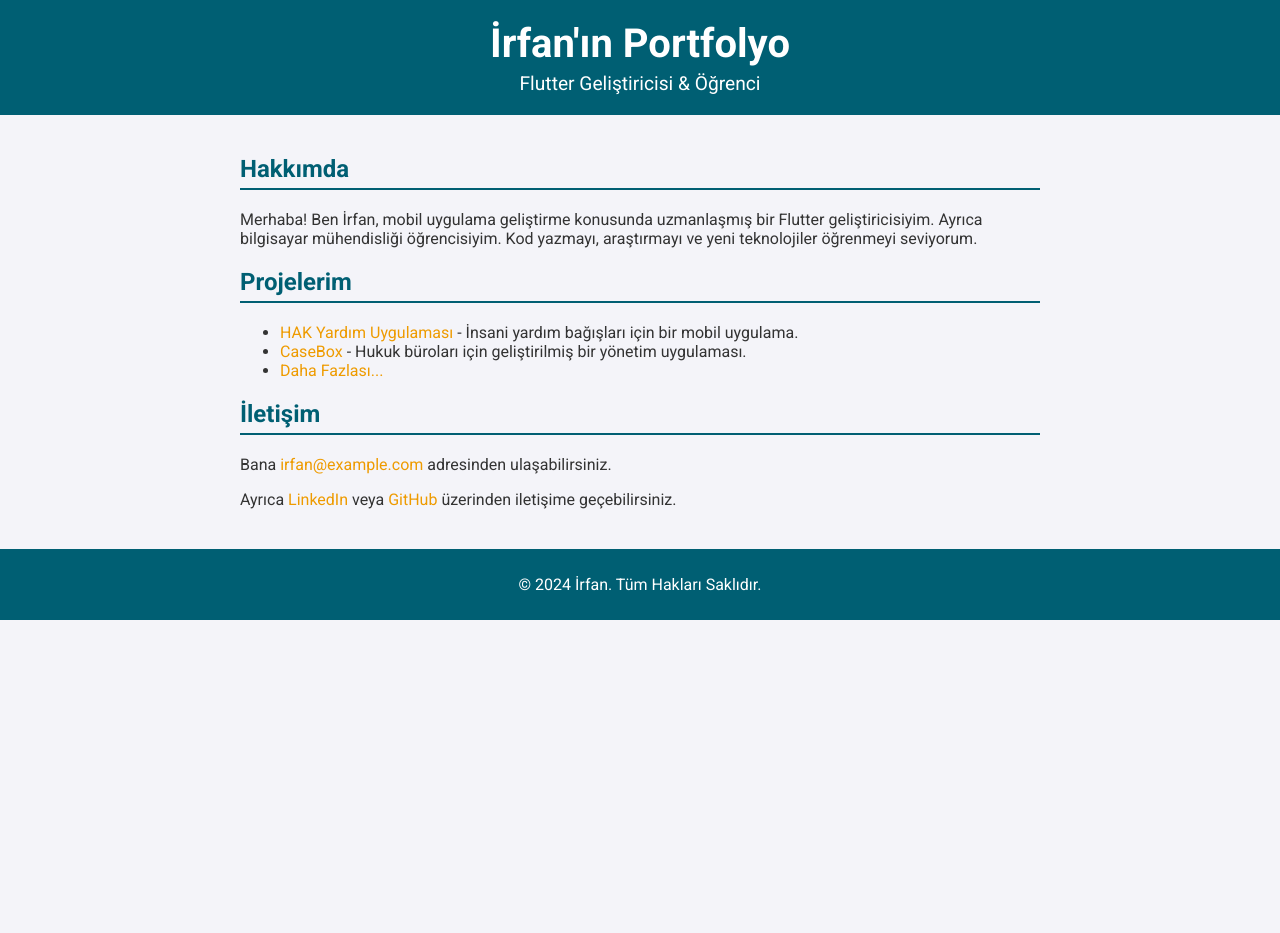
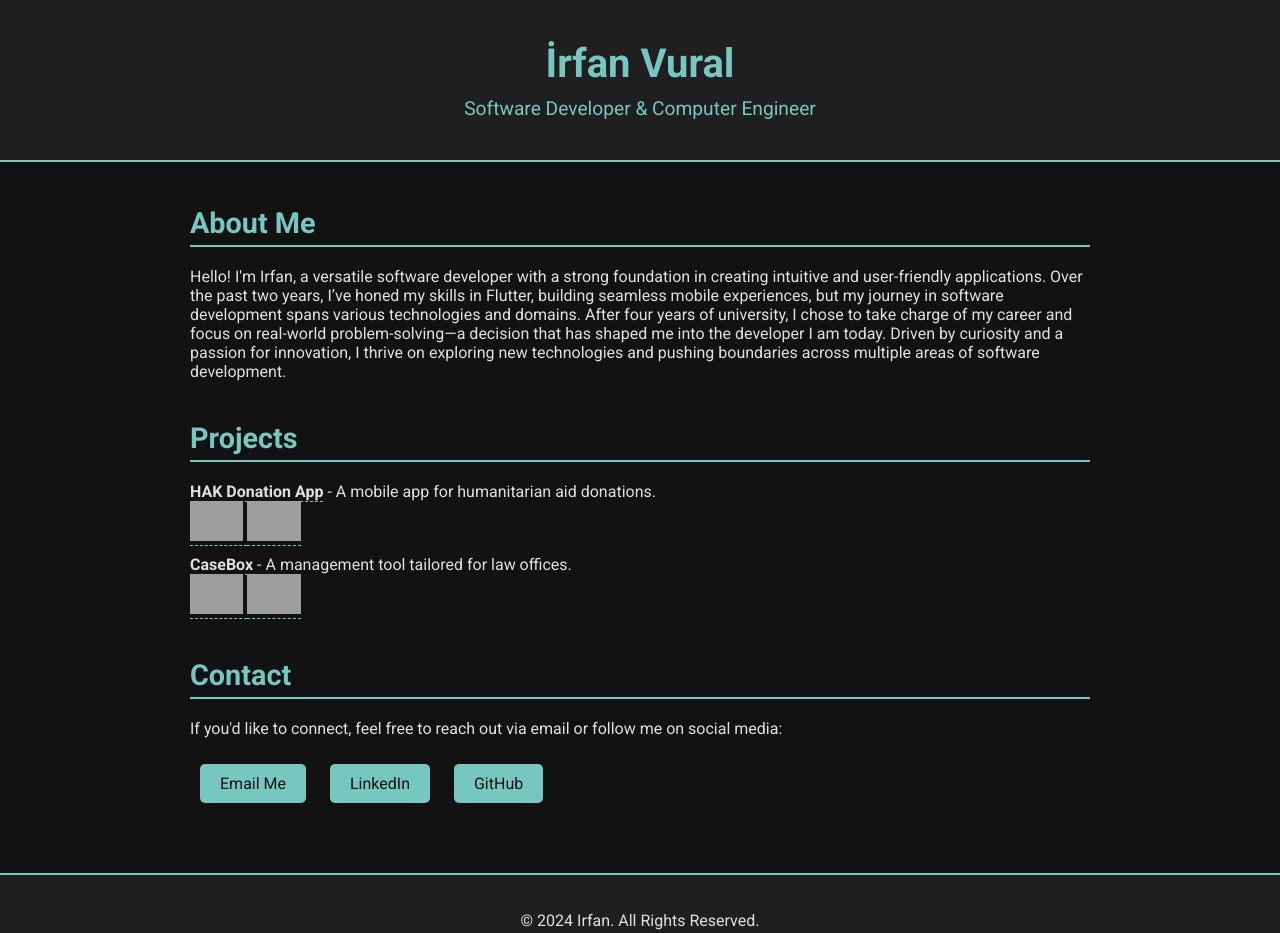
Before and after one commit to irfan-vural/irfan-vural.github.io, a plain HTML site: page index.html in a window 1280 px wide. Before the commit the page ends 800 px from the top, so only its background shows below. Drawn offline with Linux system fonts and the light colour scheme; grey boxes are pictures that could not be loaded.

Commit message:
adding css

```diff
--- a/index.html
+++ b/index.html
@@ -1,86 +1,61 @@
 <!DOCTYPE html>
-<html lang="tr">
+<html lang="en">
 <head>
     <meta charset="UTF-8">
     <meta name="viewport" content="width=device-width, initial-scale=1.0">
-    <title>İrfan'ın Portfolyo</title>
+    <title>İrfan Vural</title>
     <link href="https://fonts.googleapis.com/css2?family=Roboto:wght@400;700&display=swap" rel="stylesheet">
-    <style>
-        body {
-            font-family: 'Roboto', sans-serif;
-            margin: 0;
-            padding: 0;
-            background-color: #f4f4f9;
-            color: #333;
-        }
-        header {
-            background-color: #005f73;
-            color: #fff;
-            padding: 20px;
-            text-align: center;
-        }
-        header h1 {
-            margin: 0;
-            font-size: 2.5em;
-        }
-        header p {
-            margin: 5px 0 0;
-            font-size: 1.2em;
-        }
-        main {
-            padding: 20px;
-            max-width: 800px;
-            margin: 0 auto;
-        }
-        section {
-            margin-bottom: 20px;
-        }
-        section h2 {
-            color: #005f73;
-            border-bottom: 2px solid #005f73;
-            padding-bottom: 5px;
-        }
-        footer {
-            text-align: center;
-            background-color: #005f73;
-            color: #fff;
-            padding: 10px;
-        }
-        a {
-            color: #ee9b00;
-            text-decoration: none;
-        }
-        a:hover {
-            text-decoration: underline;
-        }
-    </style>
+    <link rel="stylesheet" href="styles.css">
 </head>
 <body>
     <header>
-        <h1>İrfan'ın Portfolyo</h1>
-        <p>Flutter Geliştiricisi & Öğrenci</p>
+        <h1>İrfan Vural</h1>
+        <p>Software Developer & Computer Engineer</p>
     </header>
     <main>
         <section>
-            <h2>Hakkımda</h2>
-            <p>Merhaba! Ben İrfan, mobil uygulama geliştirme konusunda uzmanlaşmış bir Flutter geliştiricisiyim. Ayrıca bilgisayar mühendisliği öğrencisiyim. Kod yazmayı, araştırmayı ve yeni teknolojiler öğrenmeyi seviyorum.</p>
+            <h2>About Me</h2>
+            <p>Hello! I'm Irfan, a versatile software developer with a strong foundation in creating intuitive and user-friendly applications. Over the past two years, I’ve honed my skills in Flutter, building seamless mobile experiences, but my journey in software development spans various technologies and domains. After four years of university, I chose to take charge of my career and focus on real-world problem-solving—a decision that has shaped me into the developer I am today. Driven by curiosity and a passion for innovation, I thrive on exploring new technologies and pushing boundaries across multiple areas of software development.</p>
         </section>
         <section>
-            <h2>Projelerim</h2>
+            <h2>Projects</h2>
             <ul>
-                <li><a href="#">HAK Yardım Uygulaması</a> - İnsani yardım bağışları için bir mobil uygulama.</li>
-                <li><a href="#">CaseBox</a> - Hukuk büroları için geliştirilmiş bir yönetim uygulaması.</li>
-                <li><a href="#">Daha Fazlası...</a></li>
+                <li>
+                    <a href="#">HAK Donation App</a> - A mobile app for humanitarian aid donations.
+                    <br>
+                    <a href="https://apps.apple.com/tr/app/hak-i-nsani-yard%C4%B1m/id1579838385?l=tr" target="_blank">
+                        <img src="https://developer.apple.com/assets/elements/badges/download-on-the-app-store.svg" alt="App Store" style="height: 40px;">
+                    </a>
+                    <a href="https://play.google.com/store/apps/details?id=com.hakinsaniyardim.hakder" target="_blank">
+                        <img src="https://upload.wikimedia.org/wikipedia/commons/7/78/Google_Play_Store_badge_EN.svg" alt="Google Play Store" style="height: 40px;">
+                    </a>
+
+                </li>
+                <li>
+                    <a href="#">CaseBox</a> - A management tool tailored for law offices.
+                    <br>
+
+                    <a href="https://apps.apple.com/tr/app/casebox/id6475390429" target="_blank">
+                        <img src="https://developer.apple.com/assets/elements/badges/download-on-the-app-store.svg" alt="App Store" style="height: 40px;">
+                    </a>
+                    <a href="https://play.google.com/store/apps/details?id=com.example.casebox" target="_blank">
+                        <img src="https://upload.wikimedia.org/wikipedia/commons/7/78/Google_Play_Store_badge_EN.svg" alt="Google Play Store" style="height: 40px;">
+                    </a>
+                </li>
             </ul>
         </section>
         <section>
-            <h2>İletişim</h2>
-            <p>Bana <a href="mailto:irfan@example.com">irfan@example.com</a> adresinden ulaşabilirsiniz.</p>
-            <p>Ayrıca <a href="https://linkedin.com/in/irfan" target="_blank">LinkedIn</a> veya <a href="https://github.com/irfan" target="_blank">GitHub</a> üzerinden iletişime geçebilirsiniz.</p>
+            <h2>Contact</h2>
+            <p>If you'd like to connect, feel free to reach out via email or follow me on social media:</p>
+            <div class="contact-links">
+                <a href="mailto:irfan@example.com">Email Me</a>
+                <a href="https://www.linkedin.com/in/irfan-vural-16ba64223/" target="_blank">LinkedIn</a>
+                <a href="https://github.com/irfan-vural" target="_blank">GitHub</a>
+            </div>
         </section>
     </main>
     <footer>
-        <p>&copy; 2024 İrfan. Tüm Hakları Saklıdır.</p>
+        <p>&copy; 2024 Irfan. All Rights Reserved.</p>
     </footer>
 </body>
 </html>
--- /dev/null
+++ b/styles.css
@@ -0,0 +1,79 @@
+body {
+    font-family: 'Roboto', sans-serif;
+    margin: 0;
+    padding: 0;
+    background-color: #121212;
+    color: #e0e0e0;
+}
+header {
+    background-color: #1f1f1f;
+    color: #76c7c0;
+    padding: 40px 20px;
+    text-align: center;
+    border-bottom: 2px solid #76c7c0;
+}
+header h1 {
+    margin: 0;
+    font-size: 2.5em;
+}
+header p {
+    margin: 10px 0 0;
+    font-size: 1.2em;
+}
+main {
+    padding: 20px;
+    max-width: 900px;
+    margin: 0 auto;
+}
+section {
+    margin-bottom: 40px;
+}
+section h2 {
+    color: #76c7c0;
+    font-size: 1.8em;
+    border-bottom: 2px solid #76c7c0;
+    padding-bottom: 5px;
+    margin-bottom: 20px;
+}
+ul {
+    list-style: none;
+    padding: 0;
+}
+ul li {
+    margin: 10px 0;
+}
+ul li a {
+    color: #e0e0e0;
+    text-decoration: none;
+    font-weight: bold;
+    border-bottom: 1px dashed #76c7c0;
+}
+ul li a:hover {
+    color: #76c7c0;
+}
+footer {
+    text-align: center;
+    background-color: #1f1f1f;
+    color: #e0e0e0;
+    padding: 20px;
+    border-top: 2px solid #76c7c0;
+}
+a {
+    color: #76c7c0;
+    text-decoration: none;
+}
+a:hover {
+    text-decoration: underline;
+}
+.contact-links a {
+    display: inline-block;
+    margin: 10px;
+    padding: 10px 20px;
+    background-color: #76c7c0;
+    color: #121212;
+    border-radius: 5px;
+    transition: background-color 0.3s;
+}
+.contact-links a:hover {
+    background-color: #5aa29a;
+}
```
